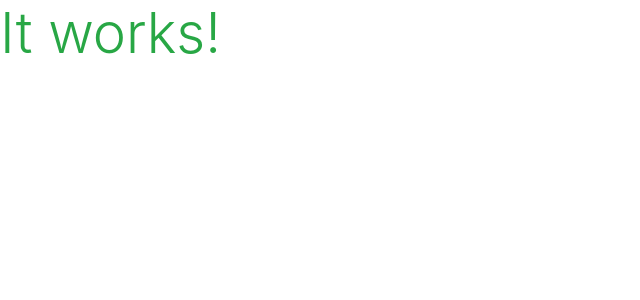
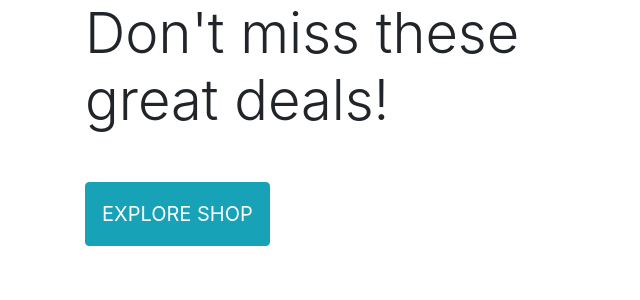
Before and after one commit to SPUR-TECH/Any-And-All, a Django app: page / in a window 1280 px wide. Shown: the top 300 px of the page, without its empty margins (0-640 px from the left). Run offline with Django 3.2, Linux system fonts and the light colour scheme; some libraries are stand-ins or nearby versions.

Commit message:
added home page contebt

```diff
--- a/home/templates/home/index.html
+++ b/home/templates/home/index.html
@@ -1,6 +1,29 @@
 {% extends "base.html" %}
 {% load static %}
 
+{% block page_header %}
+<!-- template from code institute Boutique Ado -->
+<div class="container header-container">
+    <div class="row">
+        <div class="col"></div>
+    </div>
+</div>
+{% endblock %}
+
 {% block content %}
-<h1 class="display-4 text-success">It works!</h1>
+<div class="container h-100">
+    <div class="row h-100">
+        <div class="col-7 col-md-6 my-auto">
+            <h1 class="display-4 logo-font text-black">
+                Don't miss these great deals!
+            </h1>
+            <div class="my-5">
+                <h4>
+                    <a href="" class="shop-now-button btn btn-lg btn-info rounded text-uppercase py-3">Explore
+                        Shop</a>
+                </h4>
+            </div>
+        </div>
+    </div>
+</div>
 {% endblock %}
```
